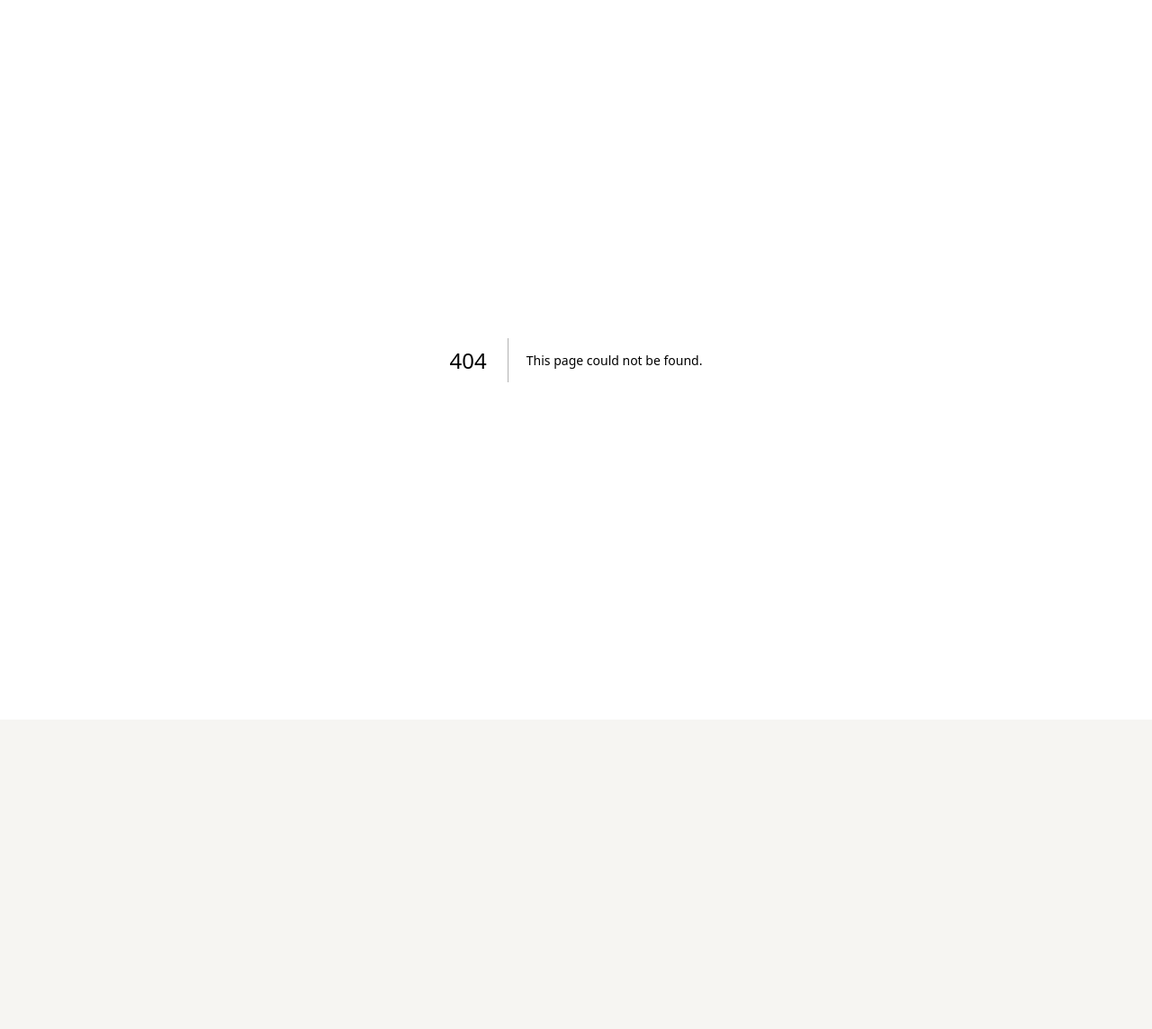
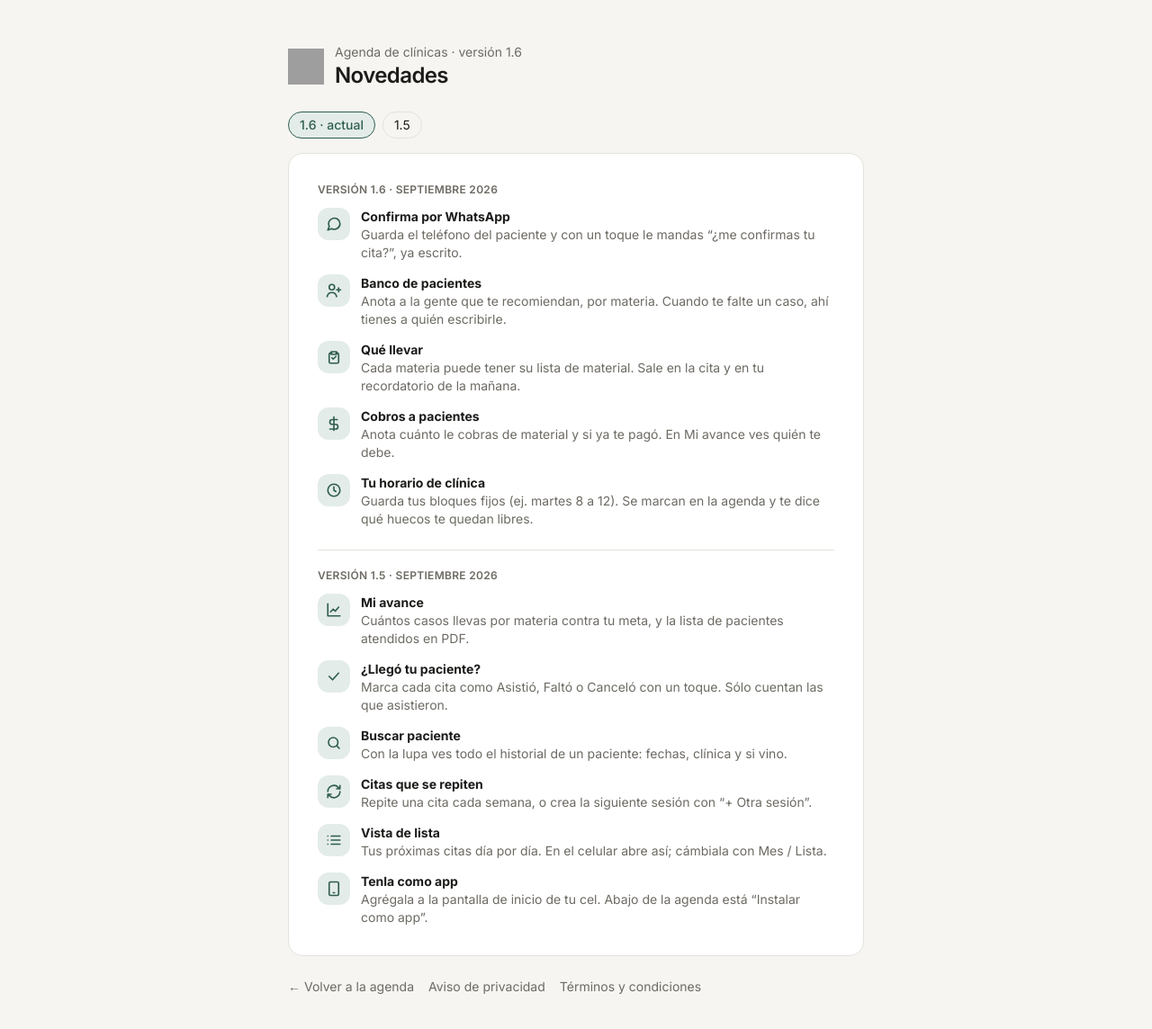
Before and after one commit to AndyPerezMdz/odonto-agenda, a Next.js app: page /novedades in a window 1280 px wide. Before the commit this address had no page. Shown: the top 1144 px of the page at 90% size. Before the commit the page ends 800 px from the top, so only its background shows below. Built offline with nearby package versions, Linux system fonts and the light colour scheme; grey boxes are pictures that could not be loaded.

Commit message:
v1.6 + historial de novedades

```diff
--- a/app/login/page.tsx
+++ b/app/login/page.tsx
@@ -93,7 +93,8 @@ export default function LoginPage() {
         </button>
         <p className="mt-5 text-center text-xs text-muted">
           <Link href="/privacidad" className="hover:text-ink">Aviso de privacidad</Link> ·{" "}
-          <Link href="/terminos" className="hover:text-ink">Términos</Link>
+          <Link href="/terminos" className="hover:text-ink">Términos</Link> ·{" "}
+          <Link href="/novedades" className="hover:text-ink">Novedades</Link>
         </p>
       </form>
     </AuthCard>
--- /dev/null
+++ b/app/novedades/page.tsx
@@ -0,0 +1,40 @@
+import type { Metadata } from "next";
+import Link from "next/link";
+import ListaNovedades from "@/components/ListaNovedades";
+import { APP_VERSION, NOVEDADES } from "@/lib/novedades";
+
+export const metadata: Metadata = { title: "Novedades — Agenda de clínicas" };
+
+// Historial público de versiones: qué trae cada actualización (no pide sesión).
+export default function NovedadesPage() {
+  return (
+    <main className="mx-auto max-w-2xl px-4 py-8 sm:py-12">
+      <div className="mb-6 flex items-center gap-3">
+        {/* eslint-disable-next-line @next/next/no-img-element */}
+        <img src="/icon.svg" alt="" width={40} height={40} className="h-10 w-10" />
+        <div>
+          <p className="text-sm text-muted">Agenda de clínicas · versión {APP_VERSION}</p>
+          <h1 className="text-2xl font-semibold tracking-tight">Novedades</h1>
+        </div>
+      </div>
+
+      <nav className="mb-4 flex flex-wrap gap-2" aria-label="Versiones">
+        {NOVEDADES.map((v, i) => (
+          <a key={v.version} href={`#v${v.version}`} className={`rounded-full border px-3 py-1 text-sm ${i === 0 ? "border-accent bg-accent-soft font-medium text-accent" : "border-line hover:bg-panel-2"}`}>
+            {v.version}{i === 0 && " · actual"}
+          </a>
+        ))}
+      </nav>
+
+      <article className="rounded-2xl border border-line bg-panel p-5 sm:p-8">
+        <ListaNovedades lista={NOVEDADES} anclas />
+      </article>
+
+      <nav className="mt-6 flex flex-wrap gap-x-4 gap-y-2 text-sm text-muted">
+        <Link href="/" className="hover:text-ink">← Volver a la agenda</Link>
+        <Link href="/privacidad" className="hover:text-ink">Aviso de privacidad</Link>
+        <Link href="/terminos" className="hover:text-ink">Términos y condiciones</Link>
+      </nav>
+    </main>
+  );
+}
--- a/components/Agenda.tsx
+++ b/components/Agenda.tsx
@@ -489,7 +489,7 @@ export default function Agenda({ userId }: { userId: string }) {
 
       {/* Pie: versión, novedades e instalar (siempre a la mano) */}
       <footer className="mt-6 flex flex-wrap items-center justify-center gap-x-3 gap-y-1 text-xs text-muted">
-        <span>Agenda de clínicas · versión {APP_VERSION}</span>
+        <Link href="/novedades" className="hover:text-ink">Agenda de clínicas · versión {APP_VERSION}</Link>
         <span aria-hidden>·</span>
         <button onClick={() => setNovedades(sinLeer ? "nuevas" : "todas")} className="inline-flex items-center gap-1 hover:text-ink">
           Novedades
--- /dev/null
+++ b/components/ListaNovedades.tsx
@@ -0,0 +1,31 @@
+import { ICONOS, type Version } from "@/lib/novedades";
+
+// Lista de versiones con sus novedades. La usan el aviso "¿Qué hay de nuevo?" y la página /novedades.
+export default function ListaNovedades({ lista, conVersion = true, anclas = false }: { lista: Version[]; conVersion?: boolean; anclas?: boolean }) {
+  return (
+    <>
+      {lista.map((v, i) => (
+        <section key={v.version} id={anclas ? `v${v.version}` : undefined} className={`scroll-mt-6 ${i > 0 ? "mt-6 border-t border-line pt-5" : ""}`}>
+          {conVersion && (
+            <p className="mb-3 text-xs font-semibold uppercase tracking-wide text-muted">
+              Versión {v.version} · {v.fecha}
+            </p>
+          )}
+          <ul className="flex flex-col gap-3.5">
+            {v.items.map((n) => (
+              <li key={n.titulo} className="flex gap-3">
+                <span className="grid h-9 w-9 shrink-0 place-items-center rounded-xl bg-accent-soft text-accent">
+                  <svg width="18" height="18" viewBox="0 0 24 24" fill="none" stroke="currentColor" strokeWidth="2.2" strokeLinecap="round" strokeLinejoin="round"><path d={ICONOS[n.icono]} /></svg>
+                </span>
+                <span className="text-sm">
+                  <b className="block">{n.titulo}</b>
+                  <span className="text-muted">{n.texto}</span>
+                </span>
+              </li>
+            ))}
+          </ul>
+        </section>
+      ))}
+    </>
+  );
+}
--- a/components/Novedades.tsx
+++ b/components/Novedades.tsx
@@ -2,7 +2,9 @@
 
 import { useEffect, useState } from "react";
 import type { SupabaseClient } from "@supabase/supabase-js";
+import Link from "next/link";
 import { APP_VERSION, ICONOS, NOVEDADES, pendientes, type Version } from "@/lib/novedades";
+import ListaNovedades from "@/components/ListaNovedades";
 
 type Props = {
   supabase: SupabaseClient;
@@ -46,28 +48,10 @@ export default function Novedades({ supabase, userId, vista, todas = false, onLe
         </div>
 
         <div className="overflow-y-auto p-5">
-          {lista.map((v, i) => (
-            <section key={v.version} className={i > 0 ? "mt-6 border-t border-line pt-5" : ""}>
-              {(todas || lista.length > 1) && (
-                <p className="mb-3 text-xs font-semibold uppercase tracking-wide text-muted">
-                  Versión {v.version} · {v.fecha}
-                </p>
-              )}
-              <ul className="flex flex-col gap-3.5">
-                {v.items.map((n) => (
-                  <li key={n.titulo} className="flex gap-3">
-                    <span className="grid h-9 w-9 shrink-0 place-items-center rounded-xl bg-accent-soft text-accent">
-                      <svg width="18" height="18" viewBox="0 0 24 24" fill="none" stroke="currentColor" strokeWidth="2.2" strokeLinecap="round" strokeLinejoin="round"><path d={ICONOS[n.icono]} /></svg>
-                    </span>
-                    <span className="text-sm">
-                      <b className="block">{n.titulo}</b>
-                      <span className="text-muted">{n.texto}</span>
-                    </span>
-                  </li>
-                ))}
-              </ul>
-            </section>
-          ))}
+          <ListaNovedades lista={lista} conVersion={todas || lista.length > 1} />
+          <Link href="/novedades" onClick={onClose} className="mt-5 block text-center text-sm font-medium text-accent hover:underline">
+            Ver todas las versiones →
+          </Link>
         </div>
 
         <div className="flex gap-2 border-t border-line p-4">
--- a/lib/novedades.ts
+++ b/lib/novedades.ts
@@ -43,9 +43,9 @@ export function versionMayor(a: string, b: string) {
   return false;
 }
 
-/** Versiones que la persona no ha visto (todas si nunca vio ninguna, pero sólo la última). */
+/** Versiones que la persona no ha visto. Sin registro = cuenta de antes de 1.5: le tocan todas. */
 export function pendientes(vista: string | null | undefined): Version[] {
-  if (!vista) return NOVEDADES.slice(0, 1);
+  if (!vista) return NOVEDADES;
   return NOVEDADES.filter((v) => versionMayor(v.version, vista));
 }
 
--- a/proxy.ts
+++ b/proxy.ts
@@ -3,7 +3,7 @@ import { NextResponse, type NextRequest } from "next/server";
 import { SUPABASE_URL, SUPABASE_KEY } from "@/lib/supabase/env";
 
 // Rutas que se pueden ver SIN sesión
-const PUBLICAS = ["/login", "/recuperar", "/auth", "/api/recordatorios", "/privacidad", "/terminos"]; // la API valida su propio acceso
+const PUBLICAS = ["/login", "/recuperar", "/auth", "/api/recordatorios", "/privacidad", "/terminos", "/novedades"]; // la API valida su propio acceso
 // Rutas que un usuario YA logueado no necesita ver
 const SOLO_INVITADOS = ["/login", "/recuperar"];
 
```
